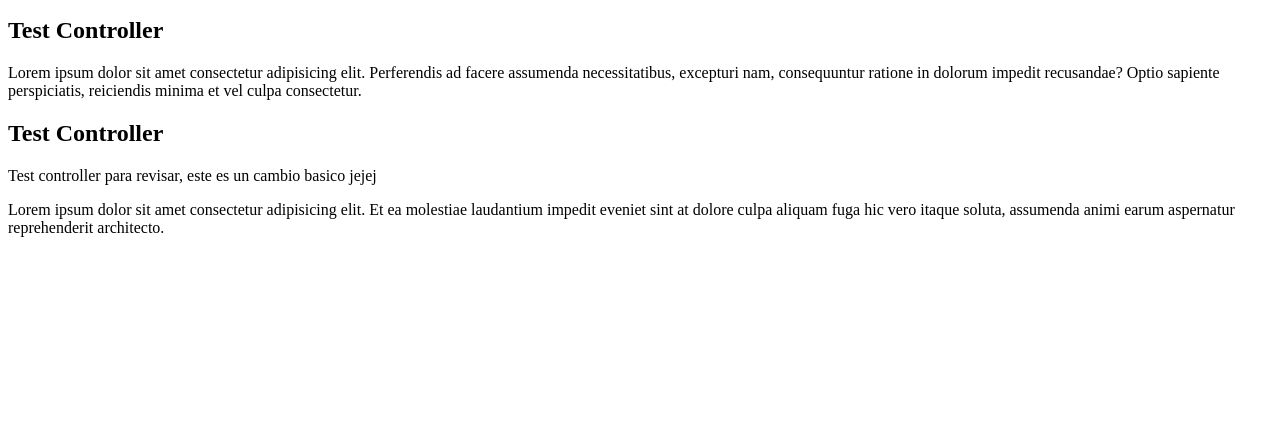
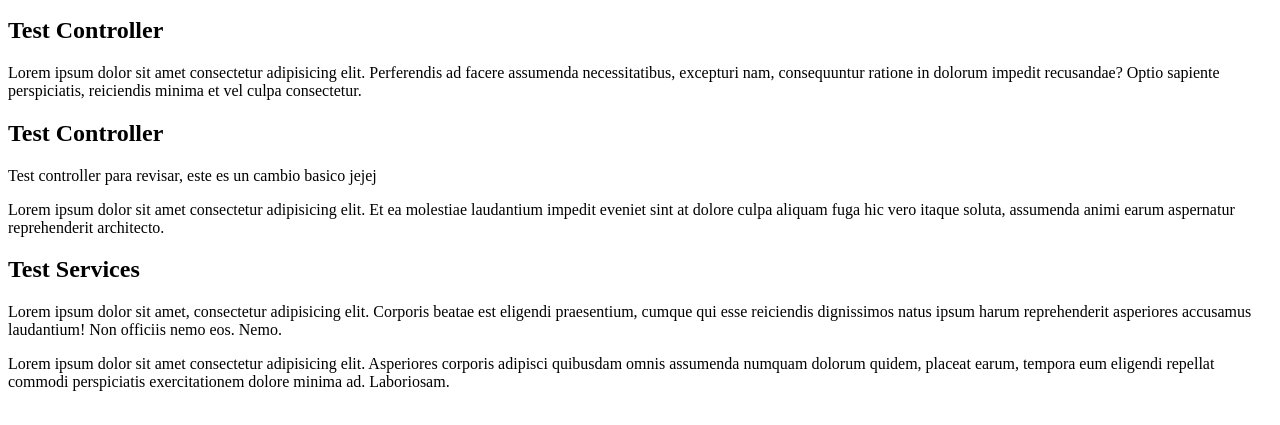
Before and after one commit to ReneChamba/test-git, a plain HTML site: page index.html in a window 1280 px wide. Shown: the part 119-544 px from the top of the page. Drawn offline with Linux system fonts and the light colour scheme.

Commit message:
add second paragraphs

```diff
--- a/index.html
+++ b/index.html
@@ -26,6 +26,18 @@
     <p>Lorem ipsum dolor sit amet consectetur adipisicing elit. Et ea molestiae laudantium impedit eveniet sint at
         dolore culpa aliquam fuga hic vero itaque soluta, assumenda animi earum aspernatur reprehenderit architecto.</p>
 
+    <!-- second change -->
+
+    <h2>Test Services</h2>
+    <p>Lorem ipsum dolor sit amet, consectetur adipisicing elit. Corporis beatae est eligendi praesentium, cumque qui
+        esse reiciendis dignissimos natus ipsum harum reprehenderit asperiores accusamus laudantium! Non officiis nemo
+        eos. Nemo.
+    </p>
+
+    <p>Lorem ipsum dolor sit amet consectetur adipisicing elit. Asperiores corporis adipisci quibusdam omnis assumenda
+        numquam dolorum quidem, placeat earum, tempora eum eligendi repellat commodi perspiciatis exercitationem dolore
+        minima ad. Laboriosam.</p>
+
 </body>
 
 </html>
```
